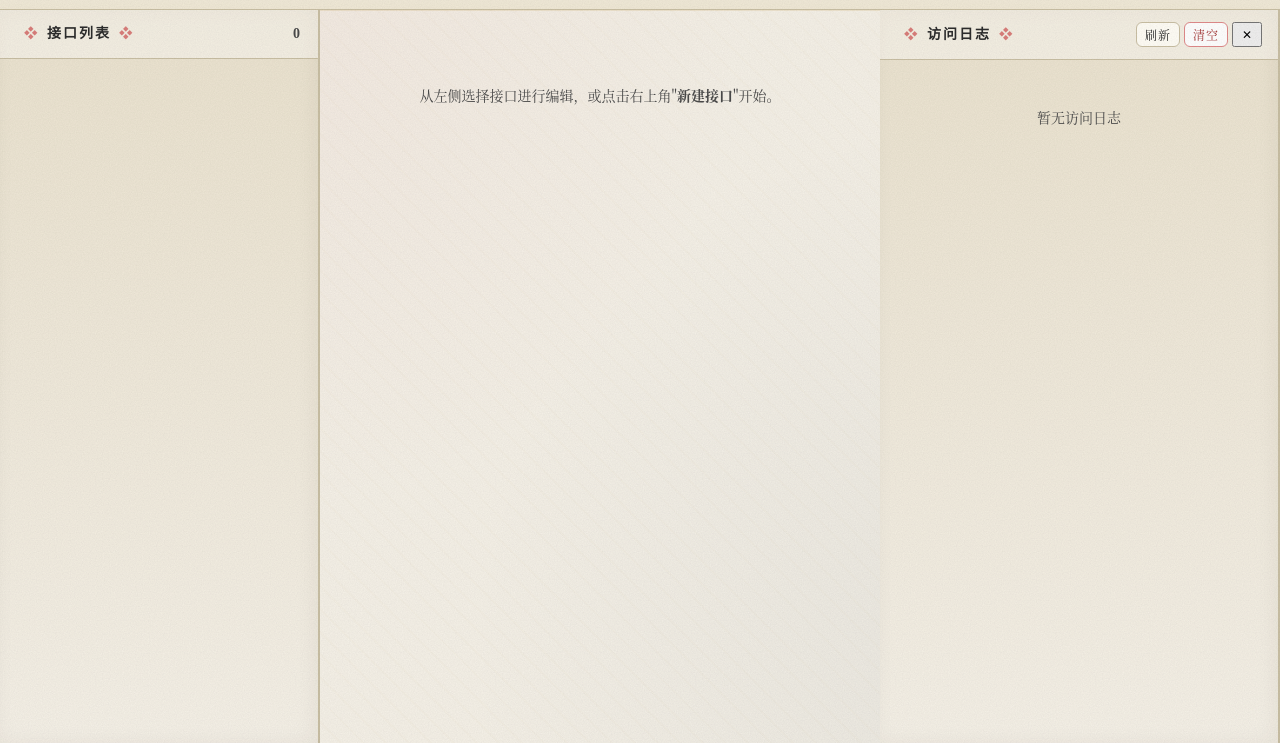
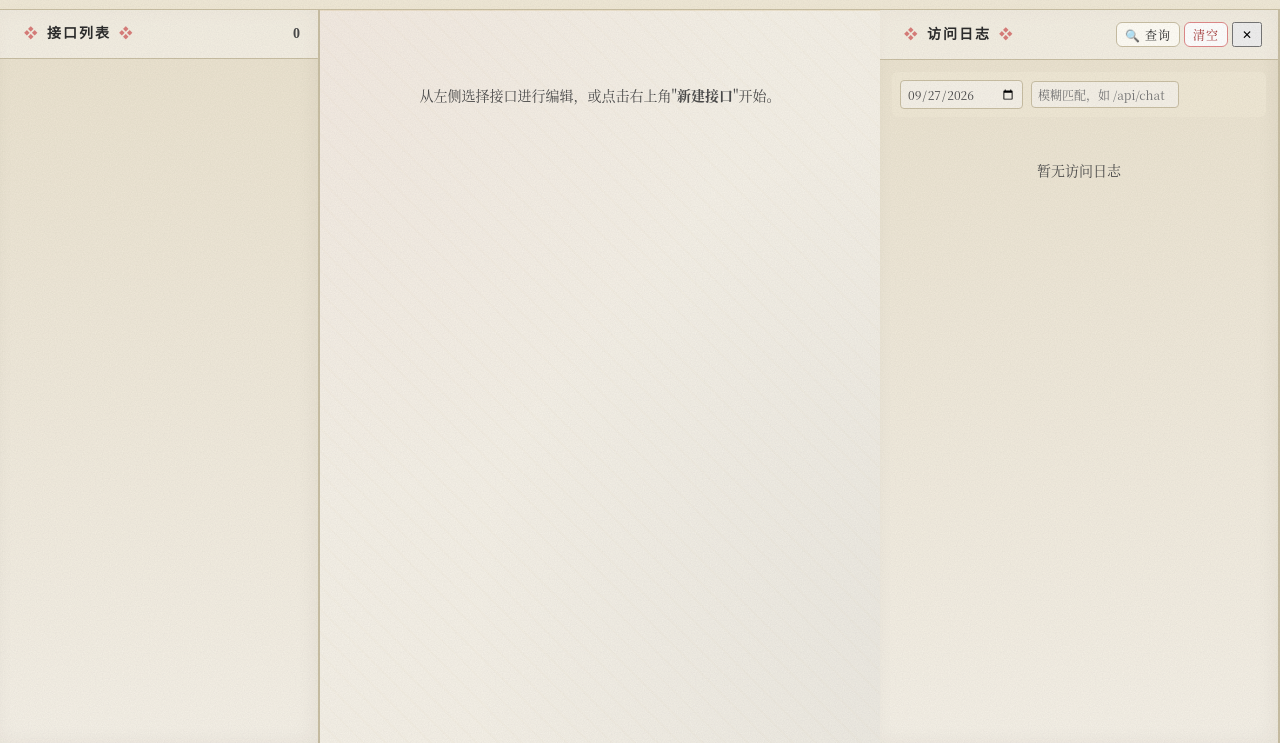
Before and after one commit to zhangxu1978/agentApiTest, a website: page src/public/index.html in a window 1280 px wide. Both pictures are taken after a click on the button "📋 访问日志". Shown: the part 57-800 px from the top of the page. Drawn offline with Linux system fonts and the light colour scheme; no server answers.

Commit message:
新增健康检查接口并支持按日期与路径过滤访问日志

```diff
--- a/server.js
+++ b/server.js
@@ -15,6 +15,11 @@
 
 app.use(express.json({ limit: '5mb' }));
 app.use(express.urlencoded({ extended: true, limit: '5mb' }));
+
+// Health check
+app.get('/health', (req, res) => {
+  res.json({ ok: true, status: 'up', uptime: process.uptime(), timestamp: Date.now() });
+});
 
 // Static admin UI
 app.use(express.static(path.join(__dirname, 'src', 'public')));
--- a/src/public/app.js
+++ b/src/public/app.js
@@ -6,7 +6,15 @@
   create: (data) => fetch('/admin/api/configs', { method: 'POST', headers: { 'Content-Type': 'application/json' }, body: JSON.stringify(data) }).then((r) => r.json()),
   update: (id, data) => fetch(`/admin/api/configs/${id}`, { method: 'PUT', headers: { 'Content-Type': 'application/json' }, body: JSON.stringify(data) }).then((r) => r.json()),
   remove: (id) => fetch(`/admin/api/configs/${id}`, { method: 'DELETE' }).then((r) => r.json()),
-  logs:   () => fetch('/admin/api/logs').then((r) => r.json()),
+  logs:   (params = {}) => {
+    const qs = new URLSearchParams();
+    if (params.date) qs.set('date', params.date);
+    if (params.path) qs.set('path', params.path);
+    if (params.limit) qs.set('limit', String(params.limit));
+    if (params.offset) qs.set('offset', String(params.offset));
+    const url = '/admin/api/logs' + (qs.toString() ? `?${qs}` : '');
+    return fetch(url).then((r) => r.json());
+  },
   clearLogs: () => fetch('/admin/api/logs', { method: 'DELETE' }).then((r) => r.json())
 };
 
@@ -537,11 +545,39 @@
 
 let logsData = [];
 
+function todayStr() {
+  const d = new Date();
+  const pad = (n) => String(n).padStart(2, '0');
+  return `${d.getFullYear()}-${pad(d.getMonth() + 1)}-${pad(d.getDate())}`;
+}
+
+function getLogFilterParams() {
+  const dateInput = $('log-filter-date').value;
+  const pathInput = $('log-filter-path').value.trim();
+  return {
+    date: dateInput || todayStr(),
+    path: pathInput
+  };
+}
+
+function initLogFilters() {
+  $('log-filter-date').value = todayStr();
+}
+
 async function refreshLogs() {
-  const res = await API.logs();
+  const params = getLogFilterParams();
+  const res = await API.logs(params);
   if (res.ok) {
     // 兼容旧结构（数组）和新结构（{ total, items }）
-    logsData = Array.isArray(res.data) ? res.data : (res.data && res.data.items) || [];
+    const data = res.data;
+    logsData = Array.isArray(data) ? data : (data && data.items) || [];
+    const total = Array.isArray(data) ? logsData.length : (data && data.total) || 0;
+    const summary = $('log-filter-summary');
+    if (summary) {
+      const dateLabel = params.date || todayStr();
+      const pathLabel = params.path ? ` · 接口含 "${params.path}"` : '';
+      summary.textContent = `${dateLabel}${pathLabel} · 共 ${total} 条`;
+    }
     renderLogs();
   } else {
     toast(res.message || '加载日志失败', 'err');
@@ -625,6 +661,7 @@
   $('btn-clear-logs').addEventListener('click', clearLogs);
   $('btn-close-logs').addEventListener('click', toggleLogs);
   $('btn-close-log-detail').addEventListener('click', closeLogDetail);
+  initLogFilters();
 
   refreshList();
 });
--- a/src/public/index.html
+++ b/src/public/index.html
@@ -156,12 +156,21 @@
       <div class="sidebar-header">
         <span>访问日志</span>
         <div style="display: flex; gap: 4px;">
-          <button id="btn-refresh-logs" class="btn btn-mini">刷新</button>
+          <button id="btn-refresh-logs" class="btn btn-mini">🔍 查询</button>
           <button id="btn-clear-logs" class="btn btn-mini btn-danger">清空</button>
           <button id="btn-close-logs" class="btn-mini">✕</button>
         </div>
       </div>
       <div id="logs-container" style="flex: 1; overflow-y: auto; padding: 12px;">
+        <div class="logs-filter">
+          <label class="logs-filter-item">
+            <input type="date" id="log-filter-date" />
+          </label>
+          <label class="logs-filter-item">
+            <input type="text" id="log-filter-path" placeholder="模糊匹配，如 /api/chat" />
+          </label>
+          <span id="log-filter-summary" class="muted" style="margin-left: auto; font-size: 11px;"></span>
+        </div>
         <div id="logs-empty" class="empty" style="padding: 20px;">
           <p>暂无访问日志</p>
         </div>
@@ -171,7 +180,8 @@
               <tr>
                 <th style="width:25%">时间</th>
                 <th style="width:10%">方法</th>
-                <th style="width:65%">路径</th>
+                <th style="width:55%">路径</th>
+                <th style="width:10%">数量</th>
               </tr>
             </thead>
             <tbody id="logs-body"></tbody>
--- a/src/public/style.css
+++ b/src/public/style.css
@@ -454,6 +454,36 @@
   background: var(--panel-2);
 }
 
+.logs-filter {
+  display: flex;
+  align-items: center;
+  gap: 8px;
+  flex-wrap: wrap;
+  padding: 8px;
+  margin-bottom: 8px;
+  background: var(--panel-2);
+  border-radius: 6px;
+}
+.logs-filter-item {
+  display: flex;
+  align-items: center;
+  gap: 4px;
+  font-size: 11px;
+  color: var(--muted, #888);
+}
+.logs-filter-item input,
+.logs-filter-item select {
+  background: var(--bg);
+  color: var(--fg);
+  border: 1px solid var(--border, #444);
+  border-radius: 4px;
+  padding: 4px 6px;
+  font-size: 12px;
+}
+.logs-filter-item input:disabled {
+  opacity: 0.5;
+}
+
 * { box-sizing: border-box; }
 
 html, body {
--- a/src/routes/admin.js
+++ b/src/routes/admin.js
@@ -9,7 +9,9 @@
 router.get('/logs', (req, res) => {
   const limit = Number(req.query.limit) || 100;
   const offset = Number(req.query.offset) || 0;
-  res.json({ ok: true, data: logger.getLogs({ limit, offset }) });
+  const date = typeof req.query.date === 'string' ? req.query.date : '';
+  const pathLike = typeof req.query.path === 'string' ? req.query.path : '';
+  res.json({ ok: true, data: logger.getLogs({ limit, offset, date, pathLike }) });
 });
 
 router.delete('/logs', (req, res) => {
```
Also changed, not shown: src/logger.js (+40 -14 lines).
